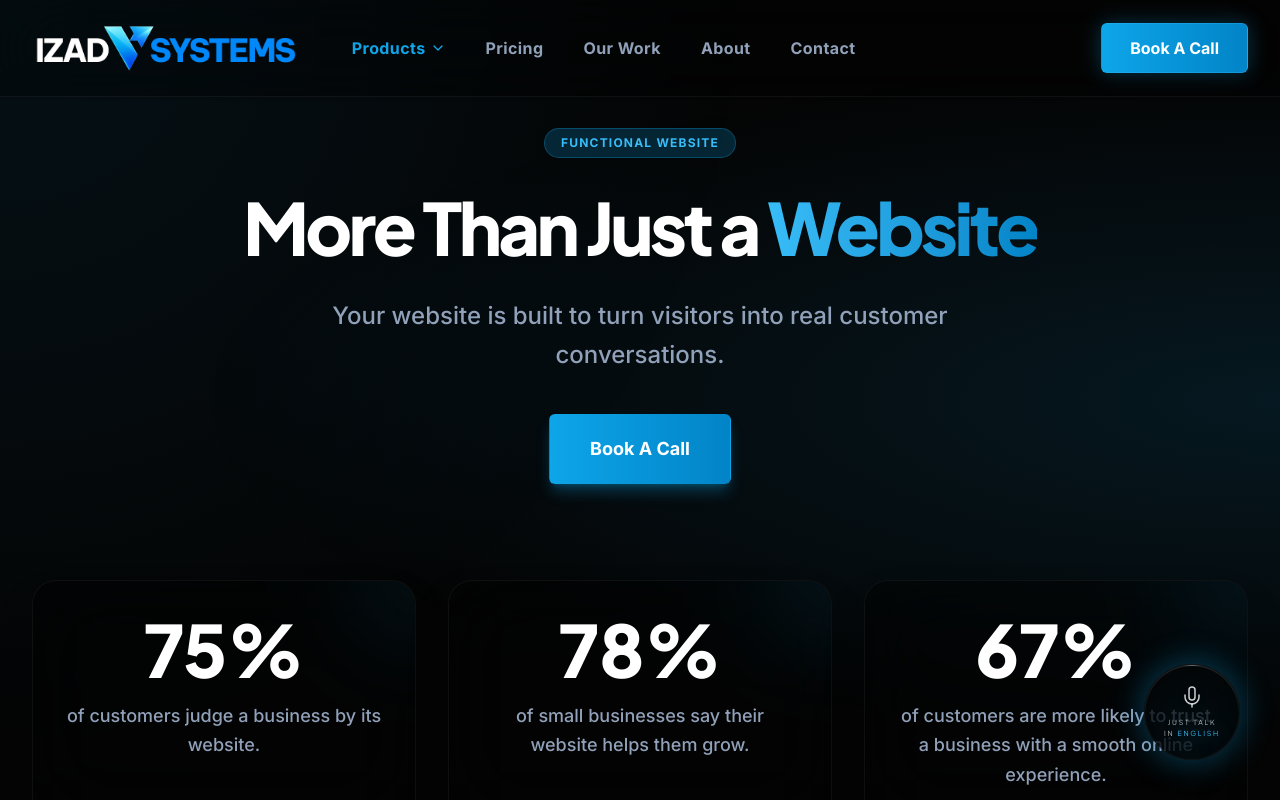
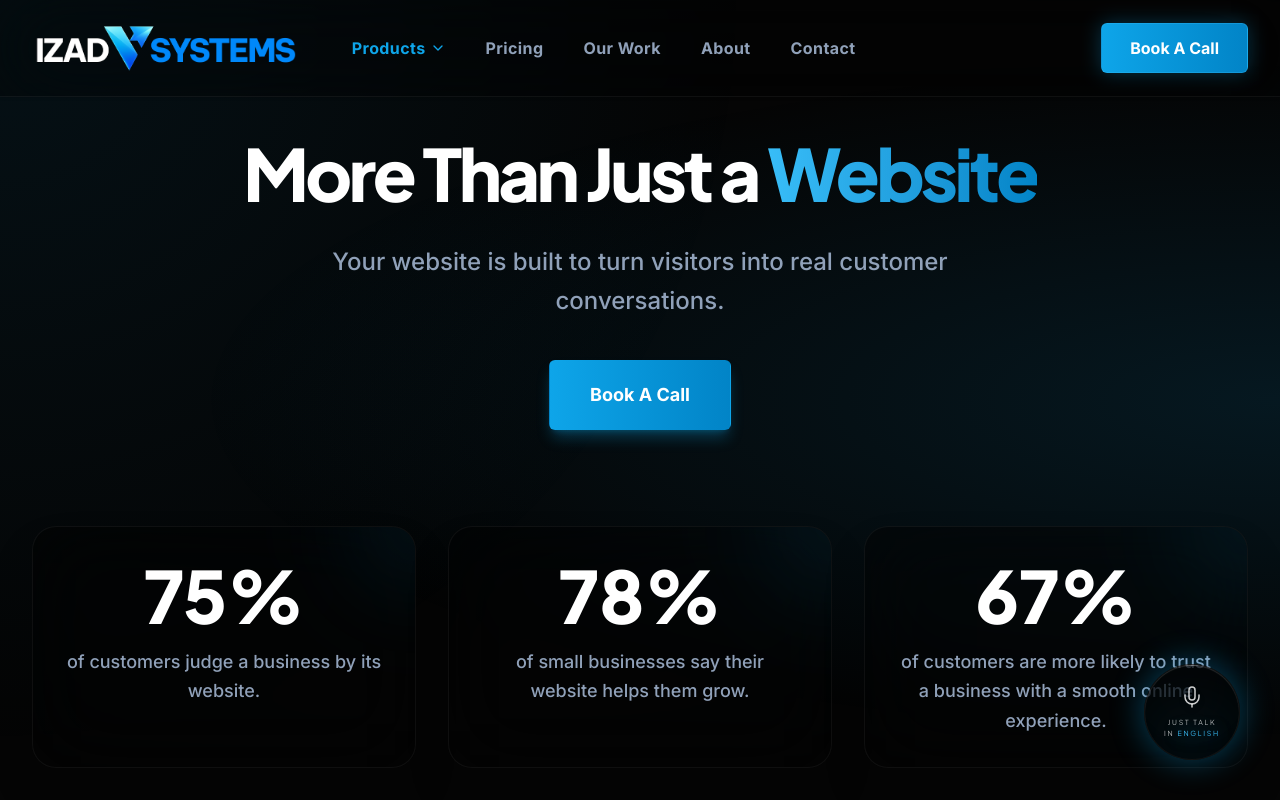
Before and after one commit to MarcelAIG/IZAD-SYSTEMS, a React (Vite) app: page /products/website in a window 1280 px wide. Shown: the top 800 px of the page. Built offline with nearby package versions, Linux system fonts and the light colour scheme.

Commit message:
last updates

```diff
--- a/src/pages/MissedCallProduct.tsx
+++ b/src/pages/MissedCallProduct.tsx
@@ -58,9 +58,7 @@ export function MissedCallProductPage() {
           transition={{ duration: 0.7, ease: "easeOut" }}
           className="flex flex-col items-center"
         >
-          <span className="bg-brand-500/20 text-brand-400 font-bold tracking-widest uppercase text-xs px-4 py-1.5 rounded-full mb-6 border border-brand-500/30">
-            Missed Call Text Back
-          </span>
+
           <h1 className="text-5xl md:text-7xl font-extrabold tracking-tighter text-white font-display mb-6 leading-tight max-w-4xl mx-auto">
             Never Let a Missed Call Go <span className="text-transparent bg-clip-text bg-gradient-to-r from-brand-400 to-brand-600">Cold</span>
           </h1>
--- a/src/pages/WebsiteProduct.tsx
+++ b/src/pages/WebsiteProduct.tsx
@@ -57,9 +57,7 @@ export function WebsiteProductPage() {
           transition={{ duration: 0.7, ease: "easeOut" }}
           className="flex flex-col items-center"
         >
-          <span className="bg-brand-500/20 text-brand-400 font-bold tracking-widest uppercase text-xs px-4 py-1.5 rounded-full mb-6 border border-brand-500/30">
-            Functional Website
-          </span>
+
           <h1 className="text-5xl md:text-7xl font-extrabold tracking-tighter text-white font-display mb-6 leading-tight max-w-4xl mx-auto">
             More Than Just a <span className="text-transparent bg-clip-text bg-gradient-to-r from-brand-400 to-brand-600">Website</span>
           </h1>
```
